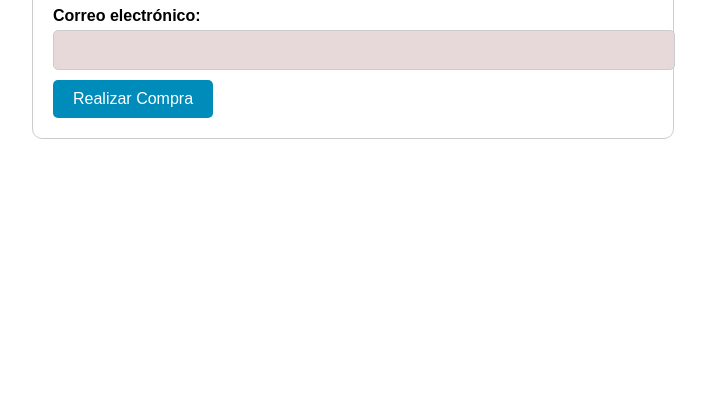
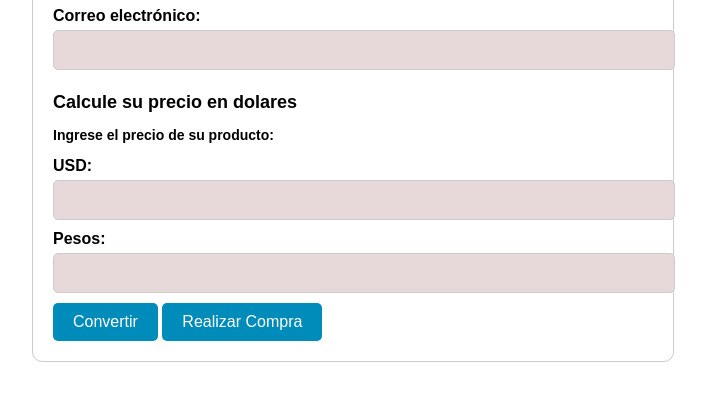
Before and after one commit to maximoherrera/Trabajo-Integrador-Final, a plain HTML site: page compra.html in a window 1280 px wide. Shown: the part 161-562 px from the top of the page, without its empty margins (287-993 px from the left). Drawn offline with Linux system fonts and the light colour scheme; files whose address does not match are found by name.

Commit message:
Agregue form de conversion de usd a pesos

```diff
--- a/compra.css
+++ b/compra.css
@@ -45,6 +45,19 @@ form {
   button[type="submit"]:hover {
     background-color: #0077B5;
   }
+  button[type="button"] {
+    background-color: #008CBA;
+    color: #fff;
+    border: none;
+    border-radius: 5px;
+    padding: 10px 20px;
+    font-size: 16px;
+    cursor: pointer;
+  }
+
+  button[type="button"]:hover {
+    background-color: #0077B5;
+  }
   .img-container {
     max-height: 300px;
     max-width: 10px;
@@ -58,3 +71,10 @@ form {
   input {
     background-color:rgb(231, 217, 217);
   }
+
+  #text-calculo{
+    font-size: 18px;
+  }
+  #text-calc{
+    font-size: 14px;
+  }
--- a/compra.html
+++ b/compra.html
@@ -21,9 +21,22 @@
           <label for="correo">Correo electrónico:</label>
           <input type="email" id="correo" name="correo" required>
         </div>
+        <h1 id="text-calculo">Calcule su precio en dolares</h1>
+        <h3 id="text-calc">Ingrese el precio de su producto:</h3>
+
+        <label for="dolares">USD:</label >
+        <input type="number" id="dolares" name="dolares">
+        <br>
+        <label for="pesos">Pesos:</label >
+        <input type="number" id="pesos" name="pesos" disabled>
+        <br>
+        <button type="button" onclick="convertir()">Convertir</button>
+        </div>
         <button type="submit">Realizar Compra</button>
       </form>
 
 
+
+      <script src="/compras.js"></script>
 </body>
 </html>
--- /dev/null
+++ b/compras.js
@@ -0,0 +1,5 @@
+function convertir(){
+    let dolares = parseFloat(document.getElementById("dolares").value);
+    let pesos = dolares * 490;
+    document.getElementById("pesos").value = pesos;
+}
```
